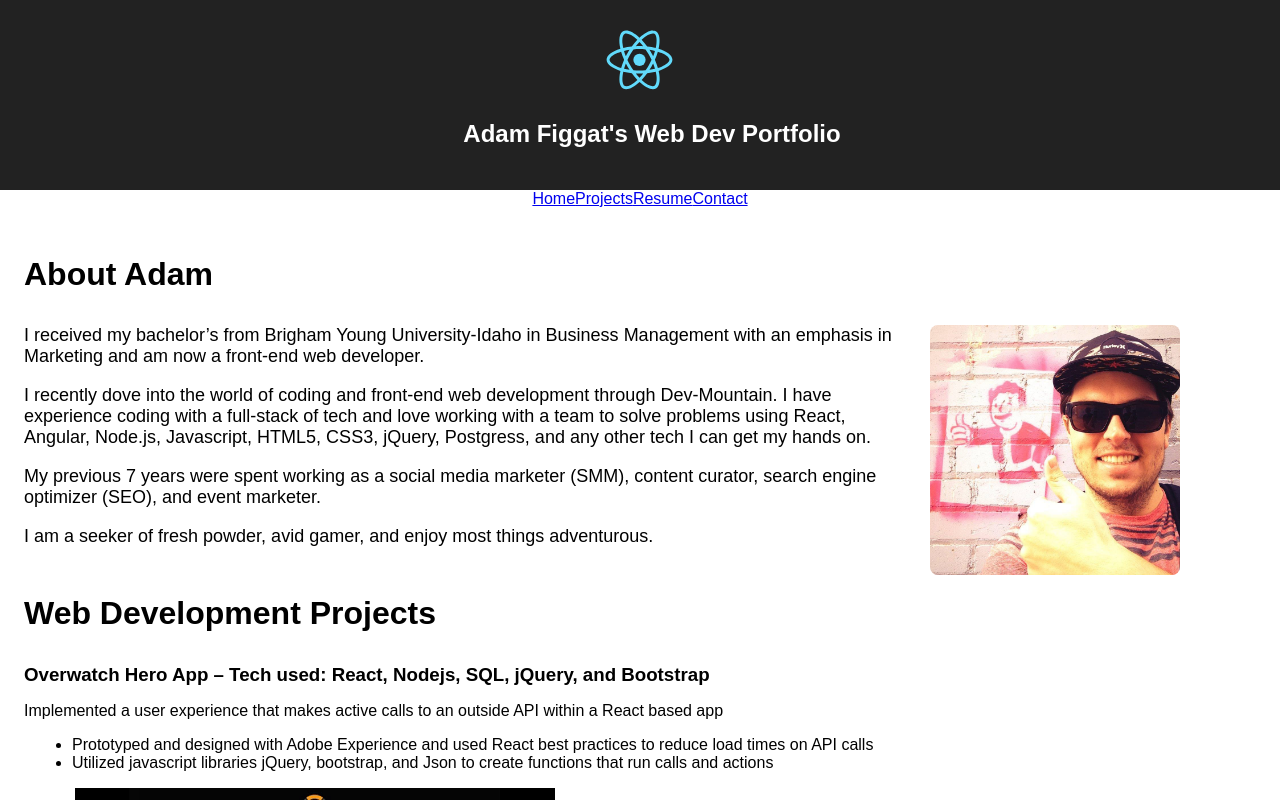
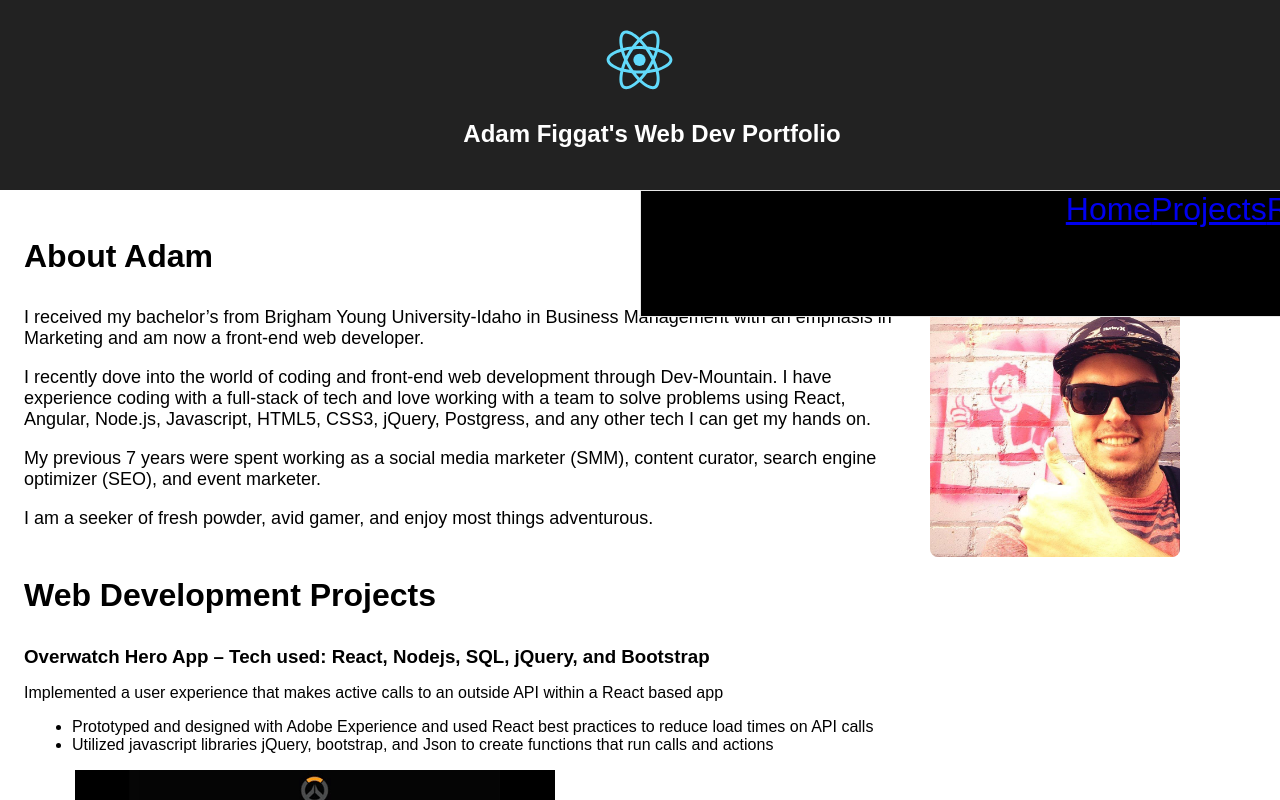
Before and after one commit to adamfigg/onlinePortfolio, a React (Create React App) app in the folder adam-portfolio/: page / in a window 1280 px wide. Shown: the top 800 px of the page. Built offline with nearby package versions, Linux system fonts and the light colour scheme.

Commit message:
still working on making it look good and getting the resume link and image to actually border: 1px solid #e7e7e7; work

```diff
--- a/adam-portfolio/src/App.css
+++ b/adam-portfolio/src/App.css
@@ -37,6 +37,21 @@
   font-weight: bold;
   clear: both;
 }
+
+.navBar {
+  font-size: 2rem;
+  background-color:black;
+  position: fixed;
+  color: white;
+  text-align: center;
+  width: 100%;
+  height: 125px;
+  display: inline;
+   border: 1px solid #e7e7e7;
+   z-index: 9;
+
+}
+
 
 .Profile-pic {
   border-radius: 8px;
```
